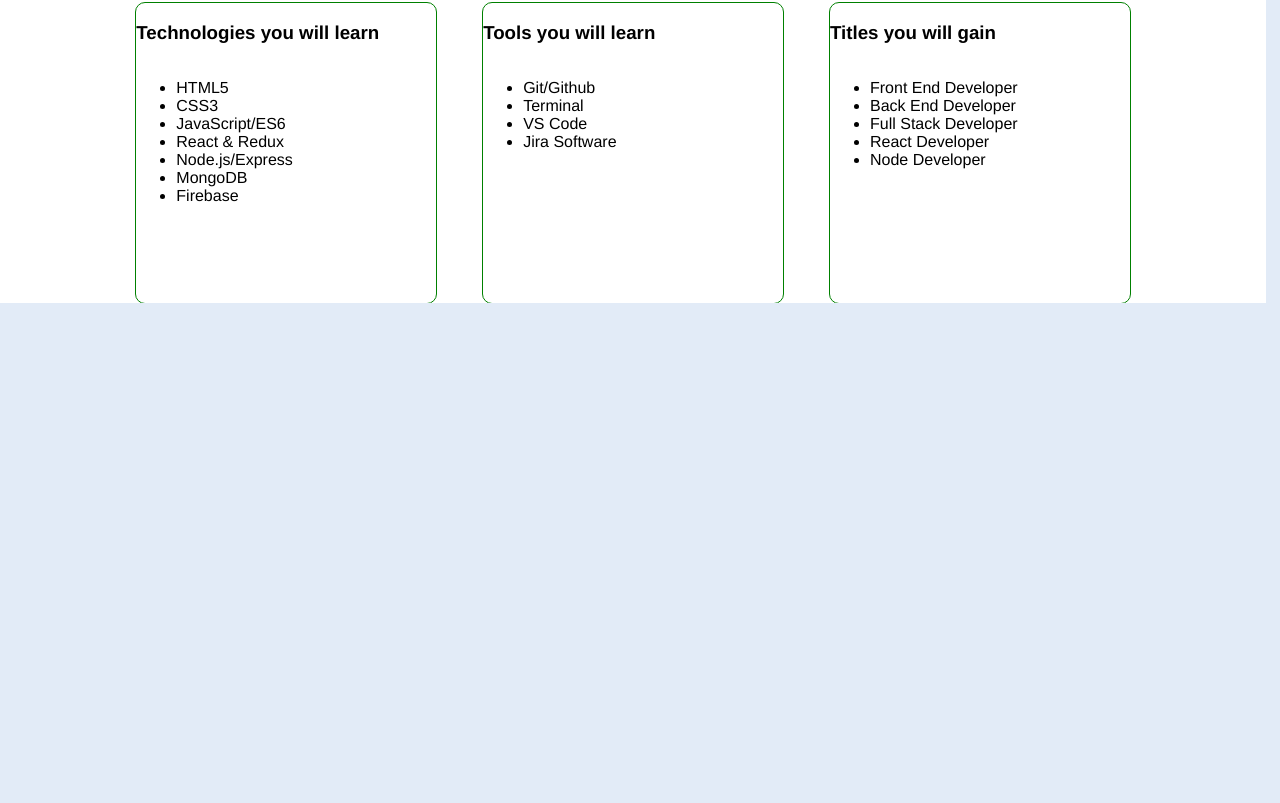
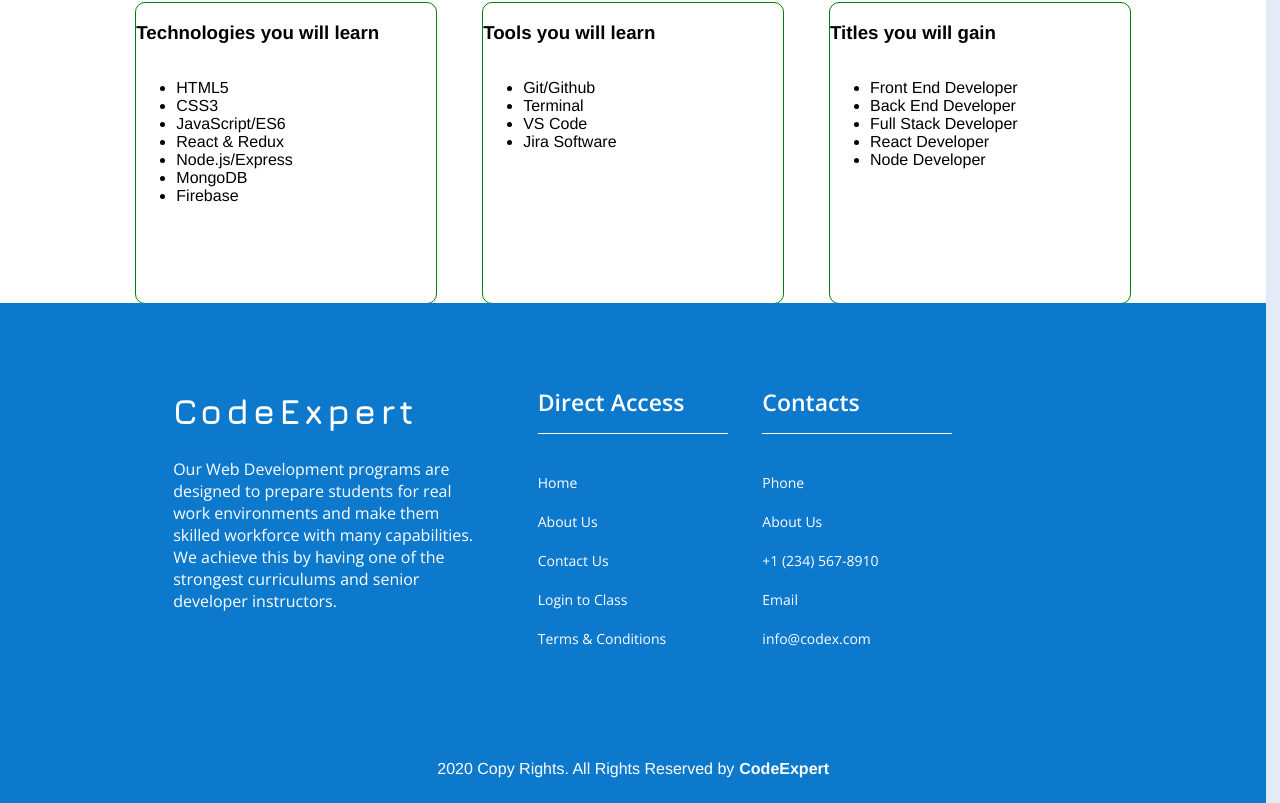
Before and after one commit to Ajmaljalal/bootcamp-website, a React (Create React App) app: page / in a window 1280 px wide. Shown: the part 1237-2040 px from the top of the page. Before the commit the page ends 1540 px from the top, so only its background shows below. Built offline with nearby package versions, Linux system fonts and the light colour scheme.

Commit message:
Added footer

```diff
--- a/package.json
+++ b/package.json
@@ -9,6 +9,7 @@
     "react": "^17.0.1",
     "react-animation": "^1.2.2",
     "react-dom": "^17.0.1",
+    "react-router-dom": "^5.2.0",
     "react-scripts": "4.0.1",
     "web-vitals": "^0.2.4"
   },
--- a/src/App.css
+++ b/src/App.css
@@ -11,7 +11,7 @@
   box-sizing: border-box;
 }
 
-.full-width{
+.full-width {
   width: 100%;
   background-color: rgb(226, 235, 247);
 }
@@ -65,3 +65,86 @@
   margin-left: 5px;
   border: 1px solid transparent;
 }
+
+.footer-w {
+  display: flex;
+  width: 100%;
+  align-items: center;
+  background-color: #0c79cc;
+  flex-direction: column;
+  height: 500px;
+  color: white;
+}
+
+.footer__main__content {
+  display: flex;
+}
+
+.footer__logo__section,
+.footer__quick__links__section,
+.footer__contact__us {
+  display: flex;
+  flex-direction: column;
+  justify-content: center;
+  width: 18%;
+  margin-bottom: 80px;
+  padding: 0 25px;
+}
+
+.footer__logo {
+  font-weight: 700;
+  font-size: 35px;
+  font-family: Jura, Helvetica, Arial, sans-serif;
+  letter-spacing: 4px;
+  cursor: pointer;
+  margin-bottom: 10px;
+  margin-top: 50px;
+}
+
+.footer__bio {
+  width: 300px;
+  font-family: "open sans";
+  font-size: 16px;
+}
+
+.footer__quick__links__section {
+  margin-left: 140px;
+}
+
+.footer__title {
+  margin-top: 83px;
+  color: #ffffff;
+  border-bottom: 1px solid #ffffff;
+  font-size: 23px;
+  font-weight: 600;
+  font-family: "open sans";
+  padding-bottom: 15px;
+  width: 190px;
+}
+
+.links__container {
+  padding-left: 0;
+}
+
+.links {
+  display: flex;
+  padding-top: 20px;
+  font-family: "open sans";
+  font-size: 14px;
+  cursor: pointer;
+  transition: 0.5s color ease;
+}
+
+.links:hover {
+  color: #c5c5c5;
+}
+
+.footer__copyright__title {
+  margin-left: 5px;
+  font-weight: bold;
+  cursor: pointer;
+}
+
+.footer__copyright__title:hover {
+  text-decoration: underline;
+}
--- a/src/App.js
+++ b/src/App.js
@@ -1,83 +1,182 @@
 import React from "react";
-import { AnimateOnChange } from 'react-animation'
+import { AnimateOnChange } from "react-animation";
 import "./App.css";
-import Feature from './containers/Feature';
-import Projects from './containers/Projects';
-import Syllabus from './containers/Syllabus';
-import Pricing from './containers/Pricing';
-import Register from './containers/Register';
-import More from './containers/More';
+import Feature from "./containers/Feature";
+import Projects from "./containers/Projects";
+import Syllabus from "./containers/Syllabus";
+import Pricing from "./containers/Pricing";
+import Register from "./containers/Register";
+import More from "./containers/More";
 class App extends React.Component {
   state = {
-    currentScreen: 'feature'
-  }
+    currentScreen: "feature",
+  };
 
   setCurrentScreen = (screenName) => {
     if (this.state.currentScreen === screenName) {
-      return
+      return;
     }
     window.scrollTo({
       top: 0,
       left: 0,
-      behavior: 'smooth'
+      behavior: "smooth",
     });
     this.setState({
-      currentScreen: screenName
-    })
-  }
+      currentScreen: screenName,
+    });
+  };
 
   renderCurrentScreen = () => {
-    const { currentScreen } = this.state
+    const { currentScreen } = this.state;
     switch (currentScreen) {
-      case 'feature':
-        return <Feature screenChangerFunc={this.setCurrentScreen} />
-      case 'projects':
-        return <Projects />
-      case 'syllabus':
-        return <Syllabus />
-      case 'pricing':
-        return <Pricing />
-      case 'register':
-        return <Register />
+      case "feature":
+        return <Feature screenChangerFunc={this.setCurrentScreen} />;
+      case "projects":
+        return <Projects />;
+      case "syllabus":
+        return <Syllabus />;
+      case "pricing":
+        return <Pricing />;
+      case "register":
+        return <Register />;
       default:
-        return <Feature />
+        return <Feature />;
     }
-  }
+  };
   render() {
-    const { currentScreen } = this.state
+    const { currentScreen } = this.state;
     return (
-      <div className='container'>
-        <div className='header'>
-          <div className='header__logo' onClick={() => this.setCurrentScreen('feature')}>CodeExpert</div>
-          <div className='header__btns'>
-            <div className='header__btns__btn'
-              onClick={() => this.setCurrentScreen('projects')}
-              style={{ border: currentScreen === 'projects' ? '1px solid rgb(210, 226, 245)' : '1px solid transparent' }}
+      <div className="container">
+        <div className="header">
+          <div
+            className="header__logo"
+            onClick={() => this.setCurrentScreen("feature")}
+          >
+            CodeExpert
+          </div>
+          <div className="header__btns">
+            <div
+              className="header__btns__btn"
+              onClick={() => this.setCurrentScreen("projects")}
+              style={{
+                border:
+                  currentScreen === "projects"
+                    ? "1px solid rgb(210, 226, 245)"
+                    : "1px solid transparent",
+              }}
             >
               Projects
             </div>
-            <div className='header__btns__btn'
-              onClick={() => this.setCurrentScreen('syllabus')}
-              style={{ border: currentScreen === 'syllabus' ? '1px solid rgb(210, 226, 245)' : '1px solid transparent' }}
+            <div
+              className="header__btns__btn"
+              onClick={() => this.setCurrentScreen("syllabus")}
+              style={{
+                border:
+                  currentScreen === "syllabus"
+                    ? "1px solid rgb(210, 226, 245)"
+                    : "1px solid transparent",
+              }}
             >
               Syllabus
             </div>
-            <div className='header__btns__btn'
-              onClick={() => this.setCurrentScreen('pricing')}
-              style={{ border: currentScreen === 'pricing' ? '1px solid rgb(210, 226, 245)' : '1px solid transparent' }}
+            <div
+              className="header__btns__btn"
+              onClick={() => this.setCurrentScreen("pricing")}
+              style={{
+                border:
+                  currentScreen === "pricing"
+                    ? "1px solid rgb(210, 226, 245)"
+                    : "1px solid transparent",
+              }}
             >
               Pricing
             </div>
-            <div className='header__btns__btn header__btns__btn--bg' onClick={() => this.setCurrentScreen('register')}>Register</div>
+            <div
+              className="header__btns__btn header__btns__btn--bg"
+              onClick={() => this.setCurrentScreen("register")}
+            >
+              Register
+            </div>
           </div>
         </div>
-        <AnimateOnChange animation="fade" className='full-width'>
+        <AnimateOnChange animation="fade" className="full-width">
           {this.renderCurrentScreen()}
         </AnimateOnChange>
-        {this.state.currentScreen === 'feature' ? <More/> : null}
-        <div className='footer-w'>
-          <div className='footer__logo'></div>
-          <div className='footer__'></div>
+        {this.state.currentScreen === "feature" ? <More /> : null}
+        <div className="footer-w">
+          <div className="footer__main__content">
+            <div className="footer__logo__section">
+              <div
+                className="footer__logo"
+                onClick={() => this.setCurrentScreen("feature")}
+              >
+                CodeExpert
+              </div>
+              <p className="footer__bio">
+                Our Web Development programs are designed to prepare students
+                for real work environments and make them skilled workforce with
+                many capabilities. We achieve this by having one of the
+                strongest curriculums and senior developer instructors.
+              </p>
+            </div>
+            <div className="footer__quick__links__section">
+              <h3 className="footer__title">Direct Access</h3>
+              <ul className="links__container">
+                <li
+                  className="links"
+                  style={{ paddingTop: "0", width: "43px" }}
+                >
+                  Home
+                </li>
+                <li className="links" style={{ width: "65px" }}>
+                  About Us
+                </li>
+                <li className="links" style={{ width: "75px" }}>
+                  Contact Us
+                </li>
+                <li className="links" style={{ width: "100px" }}>
+                  Login to Class
+                </li>
+                <li className="links" style={{ width: "135px" }}>
+                  Terms & Conditions
+                </li>
+              </ul>
+            </div>
+            <div className="footer__contact__us">
+              <h3 className="footer__title">Contacts</h3>
+              <ul className="links__container">
+                <li
+                  className="links"
+                  style={{ paddingTop: "0", width: "45px" }}
+                >
+                  Phone
+                </li>
+                <li className="links" style={{ width: "65px" }}>
+                  About Us
+                </li>
+                <li className="links" style={{ width: "125px" }}>
+                  +1 (234) 567-8910
+                </li>
+                <li className="links" style={{ width: "45px" }}>
+                  Email
+                </li>
+                <li className="links" style={{ width: "110px" }}>
+                  info@codex.com
+                </li>
+              </ul>
+            </div>
+          </div>
+          <div className="footer__copyright__section">
+            <p>
+              2020 Copy Rights. All Rights Reserved by
+              <span
+                onClick={() => this.setCurrentScreen("feature")}
+                className="footer__copyright__title"
+              >
+                CodeExpert
+              </span>
+            </p>
+          </div>
         </div>
       </div>
     );
```
Also changed, not shown: 2 other files (tests, documents, lock files or other folders).
